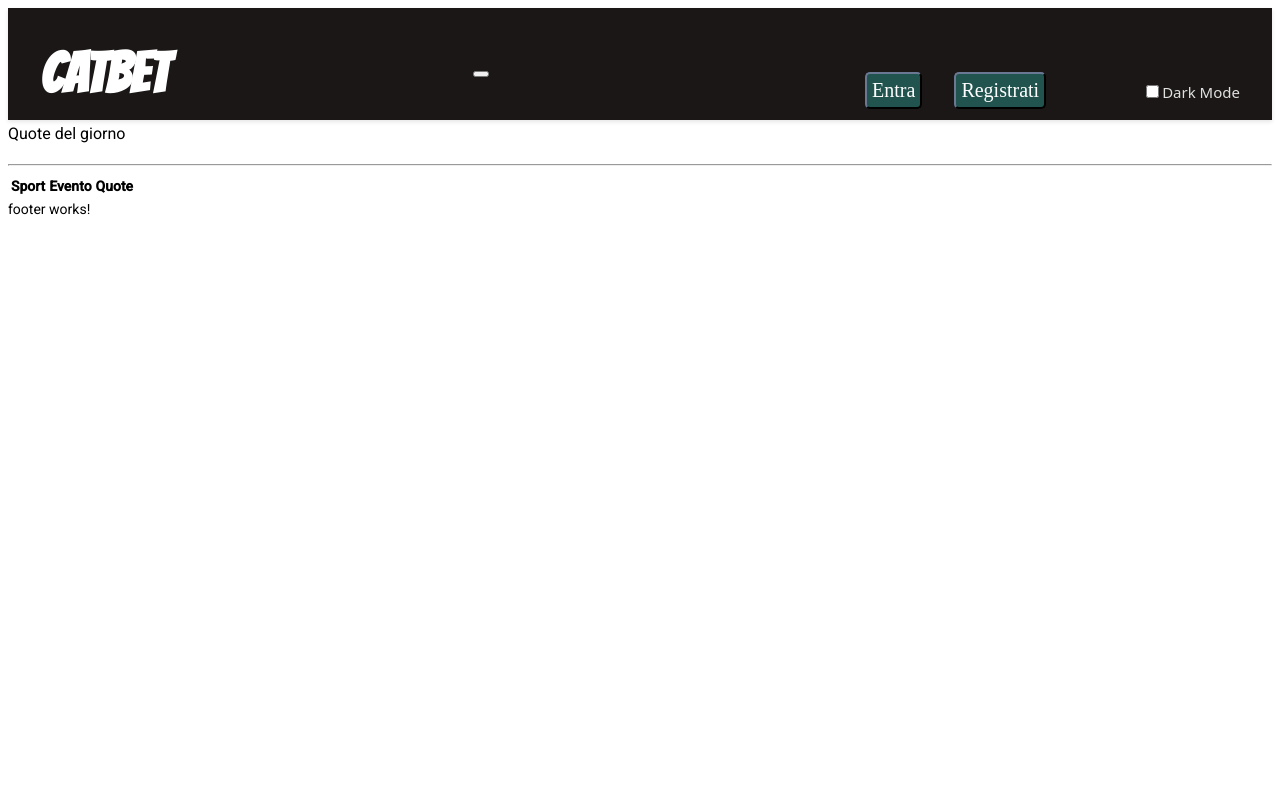
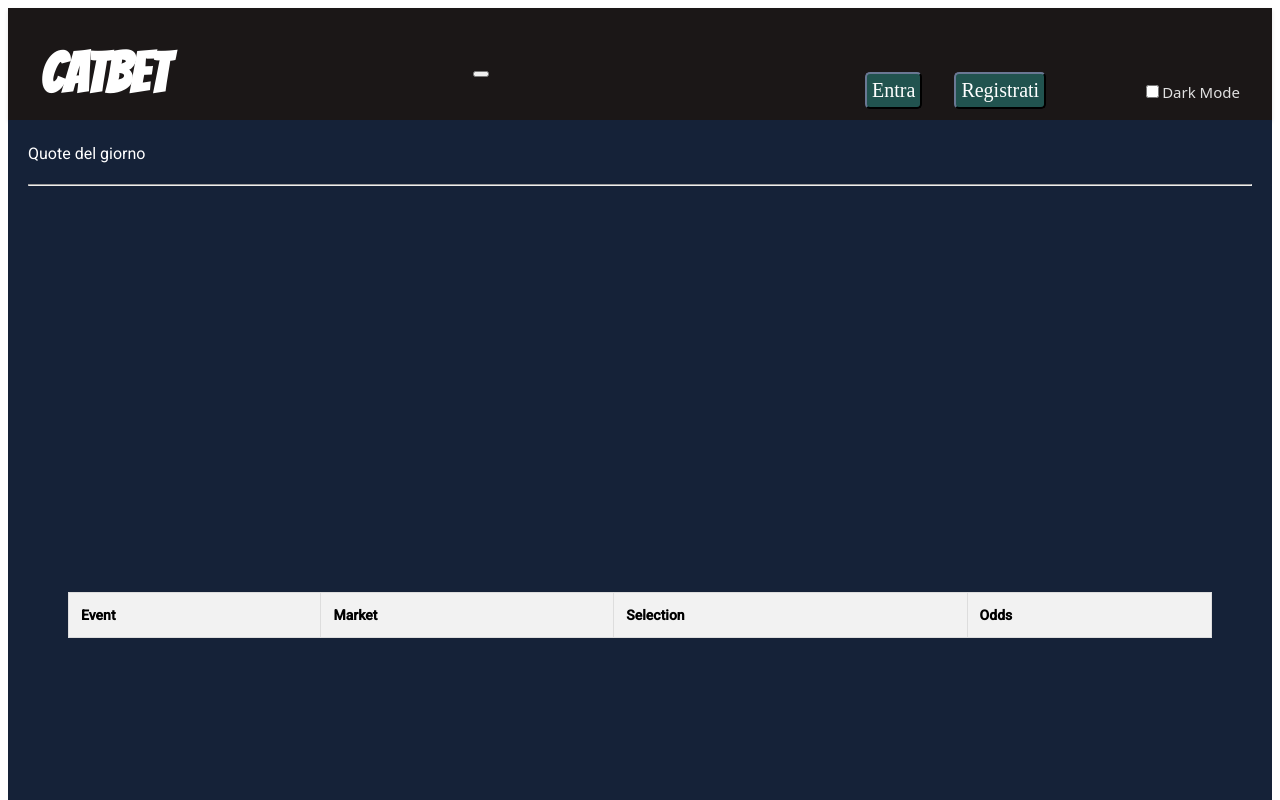
Before and after one commit to DwightKSchrute9/Capstone, an Angular app in the folder Angular/sito-scommesse/: page /home in a window 1280 px wide. Shown: the top 800 px of the page. Built offline with nearby package versions, Linux system fonts and the light colour scheme; a web font is replaced by a local one.

Commit message:
style_SCSSimpl=>Angular_sitoScommesse

```diff
--- a/Angular/sito-scommesse/src/app/app.component.html
+++ b/Angular/sito-scommesse/src/app/app.component.html
@@ -6,6 +6,7 @@
 <main>
   <div class="container">
     <router-outlet></router-outlet>
+
   </div>
 </main>
 
--- a/Angular/sito-scommesse/src/app/app.module.ts
+++ b/Angular/sito-scommesse/src/app/app.module.ts
@@ -49,6 +49,7 @@ const appRoutes: Routes = [
     NavbarComponent,
     NighModeToogleComponent,
     FooterComponent,
+    MatchesComponent
 
 
   ],
--- a/Angular/sito-scommesse/src/app/home/home.component.html
+++ b/Angular/sito-scommesse/src/app/home/home.component.html
@@ -1,5 +1,3 @@
-
-
 <main class="container">
   <section class="row mt-4">
     <div class="col-md-4">
@@ -10,23 +8,10 @@
         <div class="card-body">
           <h3 class="card-title">Quote del giorno</h3>
           <hr>
-          <div class="table-responsive">
-            <table class="table table-hover">
-              <thead>
-                <tr>
-                  <th>Sport</th>
-                  <th>Evento</th>
-                  <th>Quote</th>
-                </tr>
-              </thead>
-              <tbody>
+
                 <!-- Tabella quote del giorno -->
-               <!--<app-matches></app-matches> -->
+                <app-matches></app-matches>
 
-
-              </tbody>
-            </table>
-          </div>
         </div>
       </div>
     </div>
--- /dev/null
+++ b/Angular/sito-scommesse/src/app/home/home.component.scss
@@ -0,0 +1,25 @@
+.container {
+  background-color: #152238; // Sostituisci con il colore di sfondo desiderato
+  color: #fff; // Sostituisci con il colore del testo desiderato
+  padding: 20px;
+
+  h3 {
+    color: #fff;
+  }
+
+  table {
+    th,
+    td {
+      color: #fff;
+      border-color: #fff;
+    }
+
+    th {
+      background-color: #0c1d2d;
+    }
+
+    tr:nth-child(even) {
+      background-color: #1e2f44;
+    }
+  }
+}
--- a/Angular/sito-scommesse/src/app/home/home.component.ts
+++ b/Angular/sito-scommesse/src/app/home/home.component.ts
@@ -4,7 +4,7 @@ import { MatchesComponent } from '../matches/matches.component';
 @Component({
   selector: 'app-home',
   templateUrl: './home.component.html',
-  styleUrls: ['./home.component.css']
+  styleUrls: ['./home.component.scss']
 })
 export class HomeComponent {
 
--- a/Angular/sito-scommesse/src/app/matches/matches.component.html
+++ b/Angular/sito-scommesse/src/app/matches/matches.component.html
@@ -1,6 +1,5 @@
-
 <div class="container">
-    <table class="table table-striped">
+  <table class="table table-striped table-bordered mx-auto">
     <thead>
       <tr>
         <th>Event</th>
--- /dev/null
+++ b/Angular/sito-scommesse/src/app/matches/matches.component.scss
@@ -0,0 +1,32 @@
+.container {
+  display: flex;
+  justify-content: center;
+  align-items: center;
+  min-height: calc(100vh - 56px); /* rimuove l'altezza della navbar */
+  padding: 40px;
+
+  table {
+    border-collapse: collapse;
+    width: 100%;
+    margin-top: 20px;
+
+    th, td {
+      padding: 12px;
+      text-align: left;
+      border: 1px solid #ddd;
+      color: black;
+    }
+
+    th {
+      background-color: #f2f2f2;
+    }
+
+    tr:nth-child(even) {
+      background-color: #f2f2f2;
+    }
+
+    tr:hover {
+      background-color: #ddd;
+    }
+  }
+}
--- a/Angular/sito-scommesse/src/app/matches/matches.component.ts
+++ b/Angular/sito-scommesse/src/app/matches/matches.component.ts
@@ -1,15 +1,11 @@
-import { Component, OnInit } from '@angular/core';
+import { Component, Input } from '@angular/core';
 
 @Component({
   selector: 'app-matches',
   templateUrl: './matches.component.html',
-  styleUrls: ['./matches.component.css']
+  styleUrls: ['./matches.component.scss']
 })
-export class MatchesComponent implements OnInit {
-
-  constructor() { }
-
-  ngOnInit(): void {
-  }
-
+export class MatchesComponent {
+  @Input()
+  quotes: any[] = [];
 }
```
Lines whose indentation alone changed are shown as unchanged.
